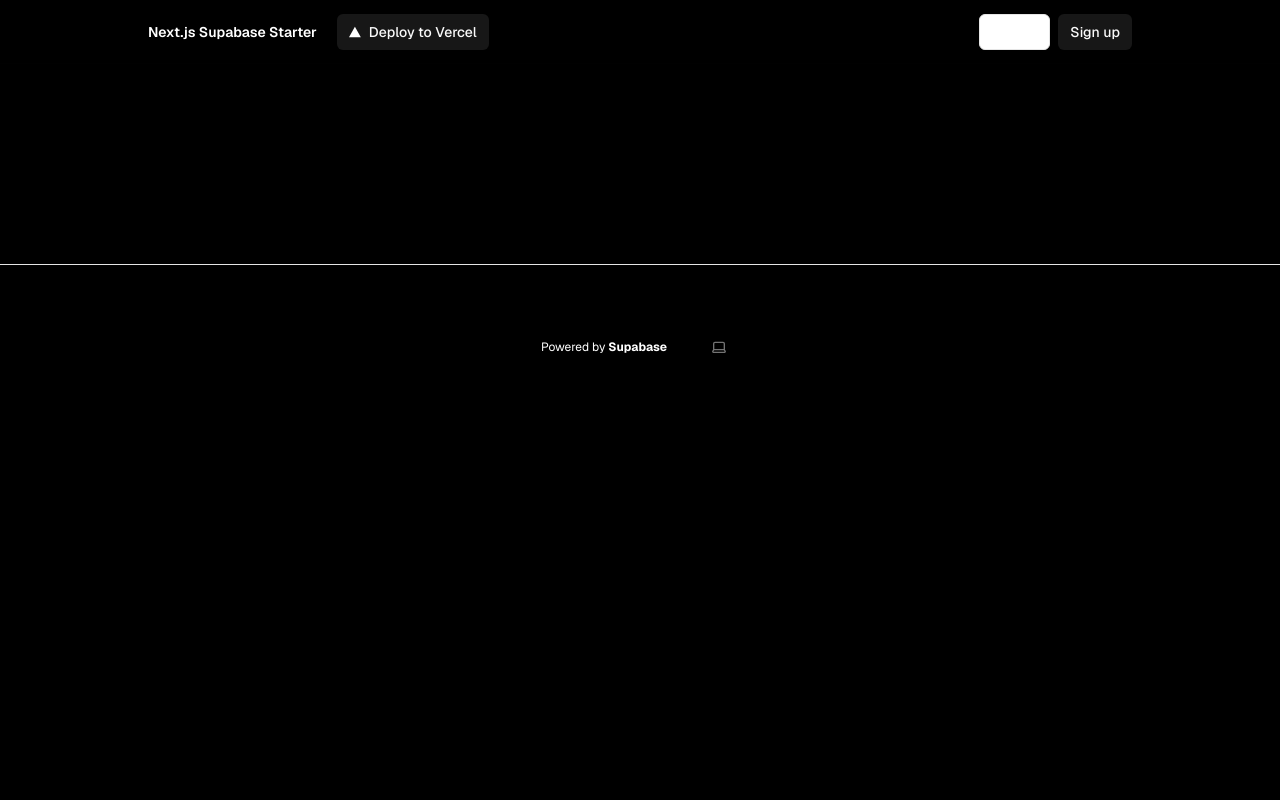
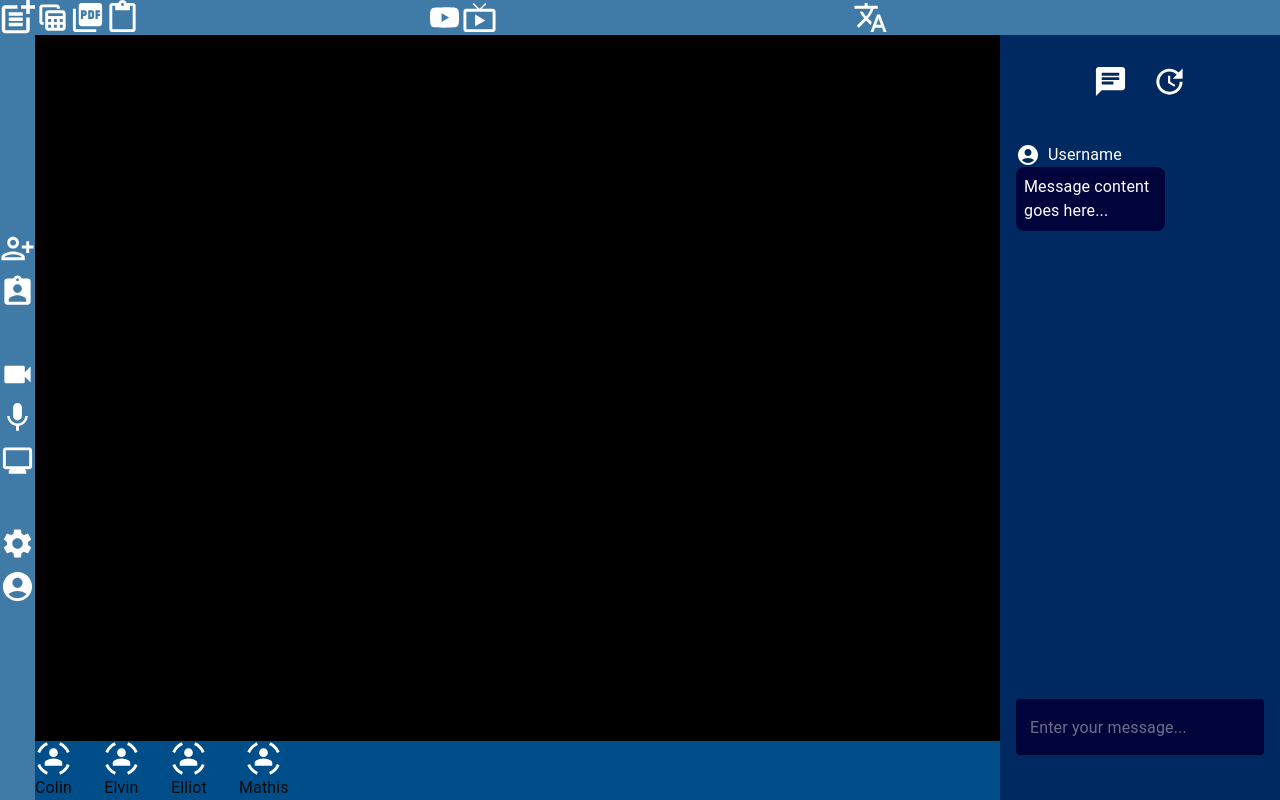
Before and after one commit to Work2Gether-il/Work2gether, a Next.js app: page /room in a window 1280 px wide. Built offline with nearby package versions, Linux system fonts and the light colour scheme; no server answers.

Commit message:
modification layout

```diff
--- a/app/layout.tsx
+++ b/app/layout.tsx
@@ -38,37 +38,9 @@ export default function RootLayout({
           disableTransitionOnChange
         >
           <main className="min-h-screen flex flex-col items-center">
-            <div className="flex-1 w-full flex flex-col gap-20 items-center">
-              <nav className="w-full flex justify-center border-b border-b-foreground/10 h-16">
-                <div className="w-full max-w-5xl flex justify-between items-center p-3 px-5 text-sm">
-                  <div className="flex gap-5 items-center font-semibold">
-                    <Link href={"/"}>Next.js Supabase Starter</Link>
-                    <div className="flex items-center gap-2">
-                      <DeployButton />
-                    </div>
-                  </div>
-                  {!hasEnvVars ? <EnvVarWarning /> : <HeaderAuth />}
-                </div>
-              </nav>
-              <div className="flex flex-col gap-20 max-w-5xl p-5">
+
                 {children}
-              </div>
 
-              <footer className="w-full flex items-center justify-center border-t mx-auto text-center text-xs gap-8 py-16">
-                <p>
-                  Powered by{" "}
-                  <a
-                    href="https://supabase.com/?utm_source=create-next-app&utm_medium=template&utm_term=nextjs"
-                    target="_blank"
-                    className="font-bold hover:underline"
-                    rel="noreferrer"
-                  >
-                    Supabase
-                  </a>
-                </p>
-                <ThemeSwitcher />
-              </footer>
-            </div>
           </main>
         </ThemeProvider>
       </body>
--- a/app/room/layout.tsx
+++ /dev/null
@@ -1,22 +0,0 @@
-// app/room/layout.tsx
-import { Geist } from "next/font/google";
-import { ThemeProvider } from "next-themes";
-import "@/app/globals.css";
-
-const geist = Geist({ subsets: ["latin"], display: "swap" });
-
-export const metadata = {
-  title: "Room - Work2Gether",
-};
-
-export default function RoomLayout({ children }: { children: React.ReactNode }) {
-  return (
-    <html lang="en" className={geist.className} suppressHydrationWarning>
-      <body className="h-screen bg-black text-white overflow-hidden m-0 p-0">
-        <ThemeProvider attribute="class" defaultTheme="system" enableSystem>
-          {children}
-        </ThemeProvider>
-      </body>
-    </html>
-  );
-}
--- a/app/room/room.tsx
+++ b/app/room/room.tsx
@@ -7,7 +7,7 @@ import TopBar from "./topbar";
 
 const Room = () => {
   return (
-    <Box sx={{ height: "100vh", display: "flex", flexDirection: "column" }}>
+    <Box sx={{ height: "100vh", display: "flex", flexDirection: "column", width:"100%" }}>
         <Box sx={{ display: "flex", flexDirection: "column", height: "100%" }}>
         <TopBar sx={{ flexShrink: 0 }} />
 
```
